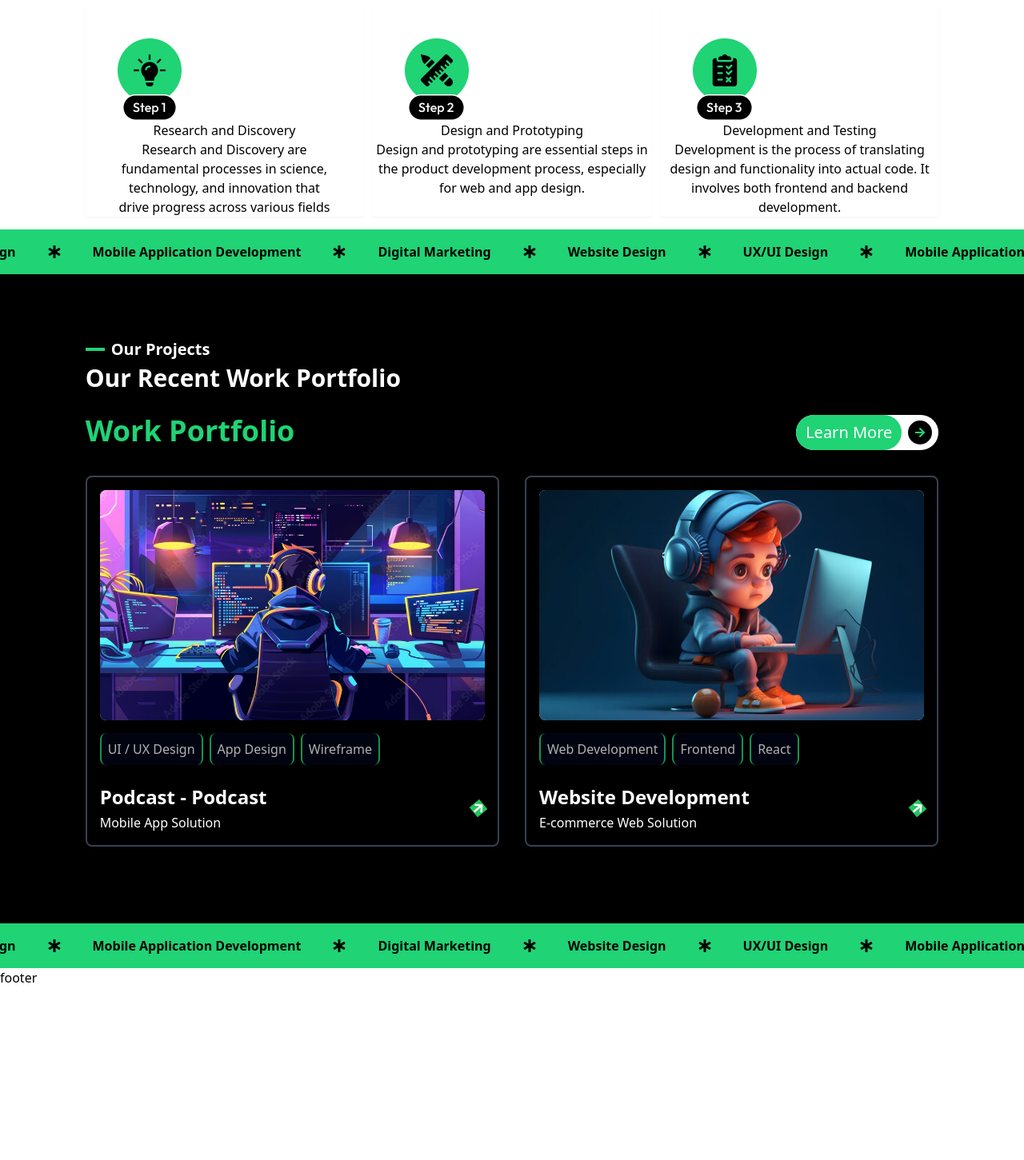
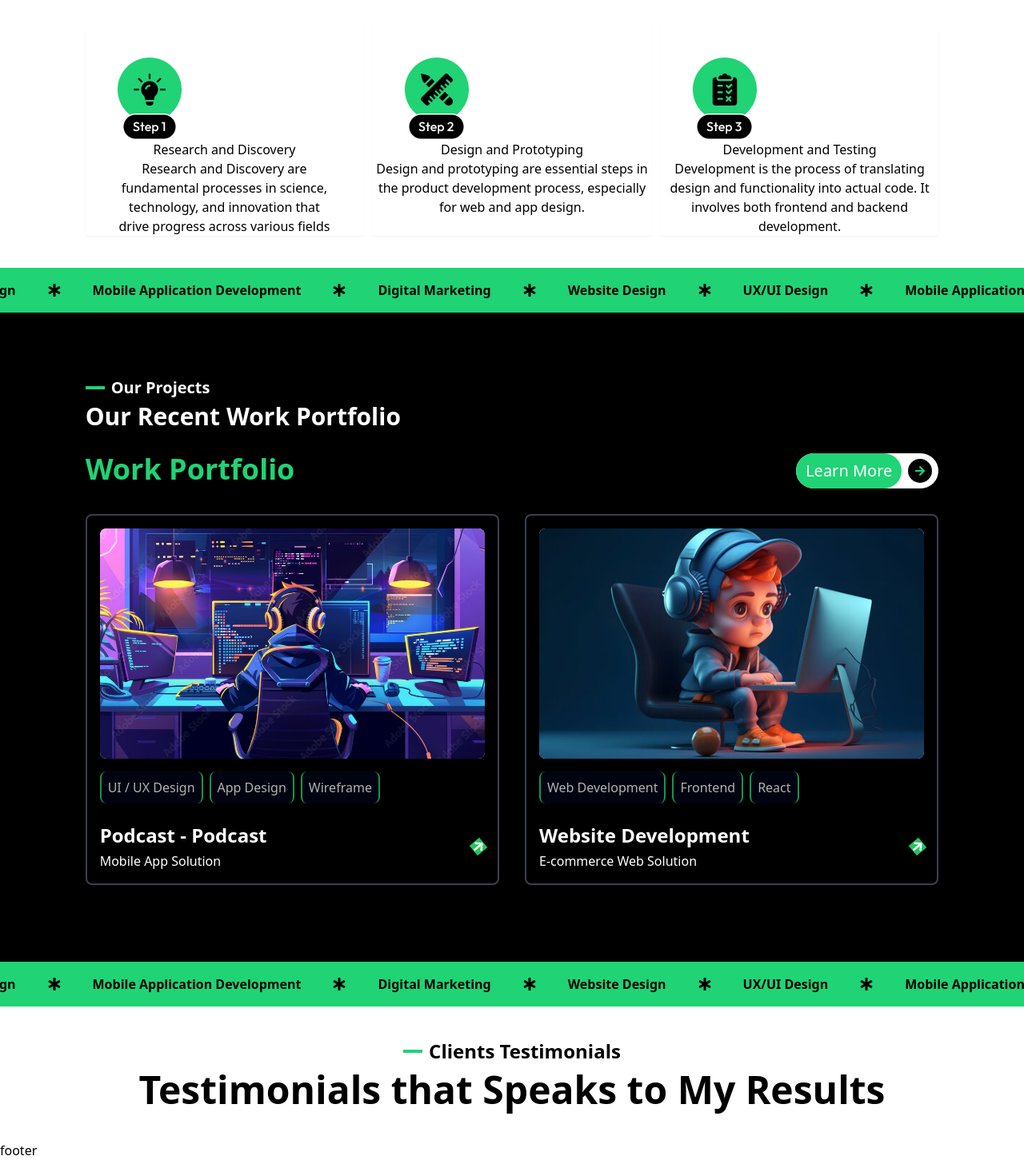
Before and after one commit to nabishafin/Nostrix-Client, a React (Vite) app: page / in a window 1280 px wide. Shown: the part 7380-8831 px from the top of the page at 80% size. Before the commit the page ends 8615 px from the top, so only its background shows below. Built offline with nearby package versions, Linux system fonts and the light colour scheme.

Commit message:
some problem done

```diff
--- a/src/components/ui/Testimonials.jsx
+++ b/src/components/ui/Testimonials.jsx
@@ -1,9 +1,16 @@
 import React from 'react';
+import Heading from '../shared/Heading';
 
 const Testimonials = () => {
     return (
-        <div>
+        <div className='my-10'>
+            <Heading
+                title={'Clients Testimonials'}
+                subtitle={'Testimonials that Speaks to My Results'}
+            />
+            <div>
 
+            </div>
         </div>
     );
 };
--- a/src/components/ui/WorkProcess.jsx
+++ b/src/components/ui/WorkProcess.jsx
@@ -12,7 +12,7 @@ const WorkProcess = () => {
                 title={'Our Work Process'}
                 subtitle={'Our Working Process'}
             ></Heading>
-            <div className='grid grid-cols-1 md:grid-cols-3 gap-3 mt-4'>
+            <div className='grid grid-cols-1 md:grid-cols-3 gap-3 my-10'>
                 {/* card-one */}
                 <motion.div
                     className="card bg-base-100 shadow-sm"
```
